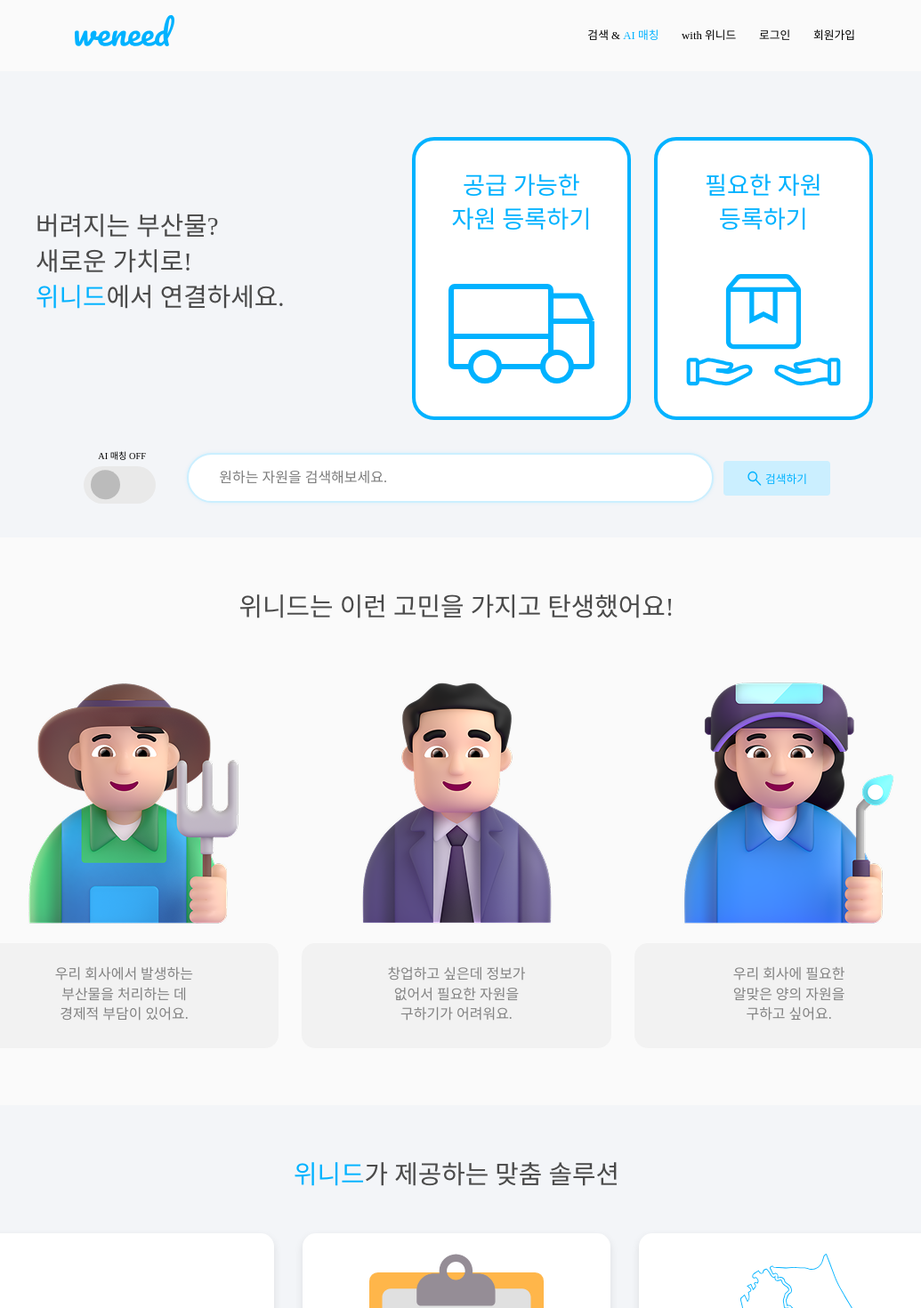
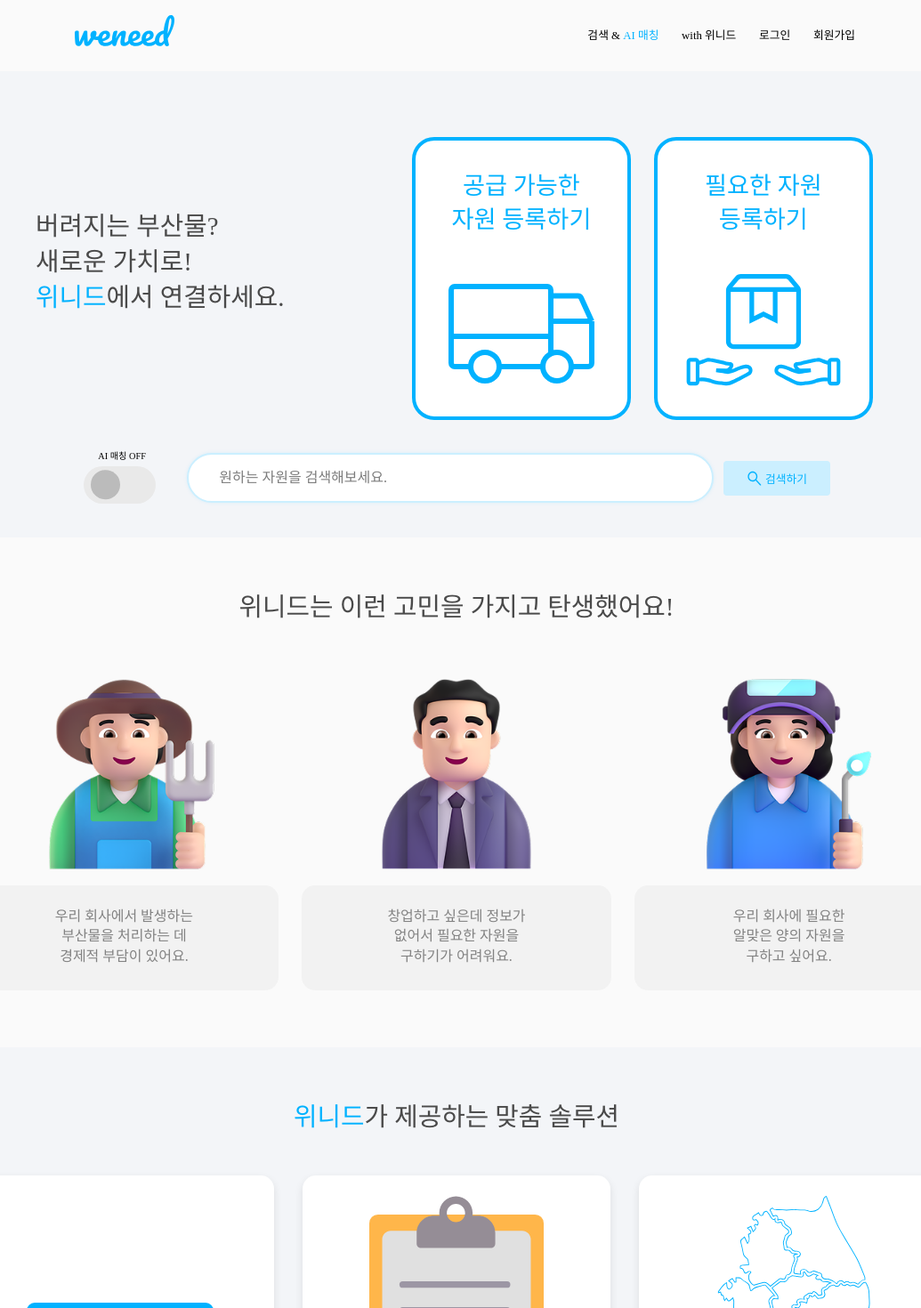
Before and after one commit to hayoung2/Weneed, a React (Vite) app in the folder weneed/: page / in a window 1280 px wide. Shown: the top 1470 px of the page at 89% size, without its empty margins (127-1162 px from the left). Built offline with nearby package versions, Linux system fonts and the light colour scheme; a web font is replaced by a local one.

Commit message:
fix: path 오류 해결

```diff
--- a/weneed/package.json
+++ b/weneed/package.json
@@ -21,6 +21,7 @@
   },
   "devDependencies": {
     "@eslint/js": "^9.17.0",
+    "@types/node": "^22.13.1",
     "@types/react": "^18.3.18",
     "@types/react-copy-to-clipboard": "^5.0.7",
     "@types/react-dom": "^18.3.5",
--- a/weneed/src/components/common/CardList/Card/Card.tsx
+++ b/weneed/src/components/common/CardList/Card/Card.tsx
@@ -1,5 +1,5 @@
 import styles from '@/components/common/CardList/Card/Card.module.scss';
-import { FC, useState } from 'react';
+import { FC } from 'react';
 import YellowStar from '@/assets/icons/yellow-star.svg';
 import GrayStar from '@/assets/icons/gray-star.svg';
 
--- a/weneed/src/components/common/CardList/CardList/CardList.tsx
+++ b/weneed/src/components/common/CardList/CardList/CardList.tsx
@@ -30,7 +30,7 @@ const CardList: React.FC<CardListProps> = ({ cards, onCardClick, onFavoriteToggl
           companyName={item.companyName}
           isFavorite={item.isFavorite}
           onClick={() => onCardClick(item)}
-          onFavoriteToggle={onFavoriteToggle} // ✅ companyName 전달
+          onFavoriteToggle={onFavoriteToggle}
         />
       ))}
     </div>
--- a/weneed/src/pages/Home/Home.module.scss
+++ b/weneed/src/pages/Home/Home.module.scss
@@ -105,6 +105,9 @@
     font-family: 'bold';
     color: #4a4a4a;
     margin-bottom: 4%;
+  }
+  img{
+    width: 70%;
   }
 }
 
--- a/weneed/src/pages/UniqueNumber/UniqueNumber.tsx
+++ b/weneed/src/pages/UniqueNumber/UniqueNumber.tsx
@@ -1,4 +1,3 @@
-import { useState } from "react";
 import styles from "./UniqueNumber.module.scss";
 import { CopyToClipboard } from "react-copy-to-clipboard";
 import chartIcon from "@/assets/icons/copy.svg";
```
Also changed, not shown: 1 other file (tests, documents, lock files or other folders).
